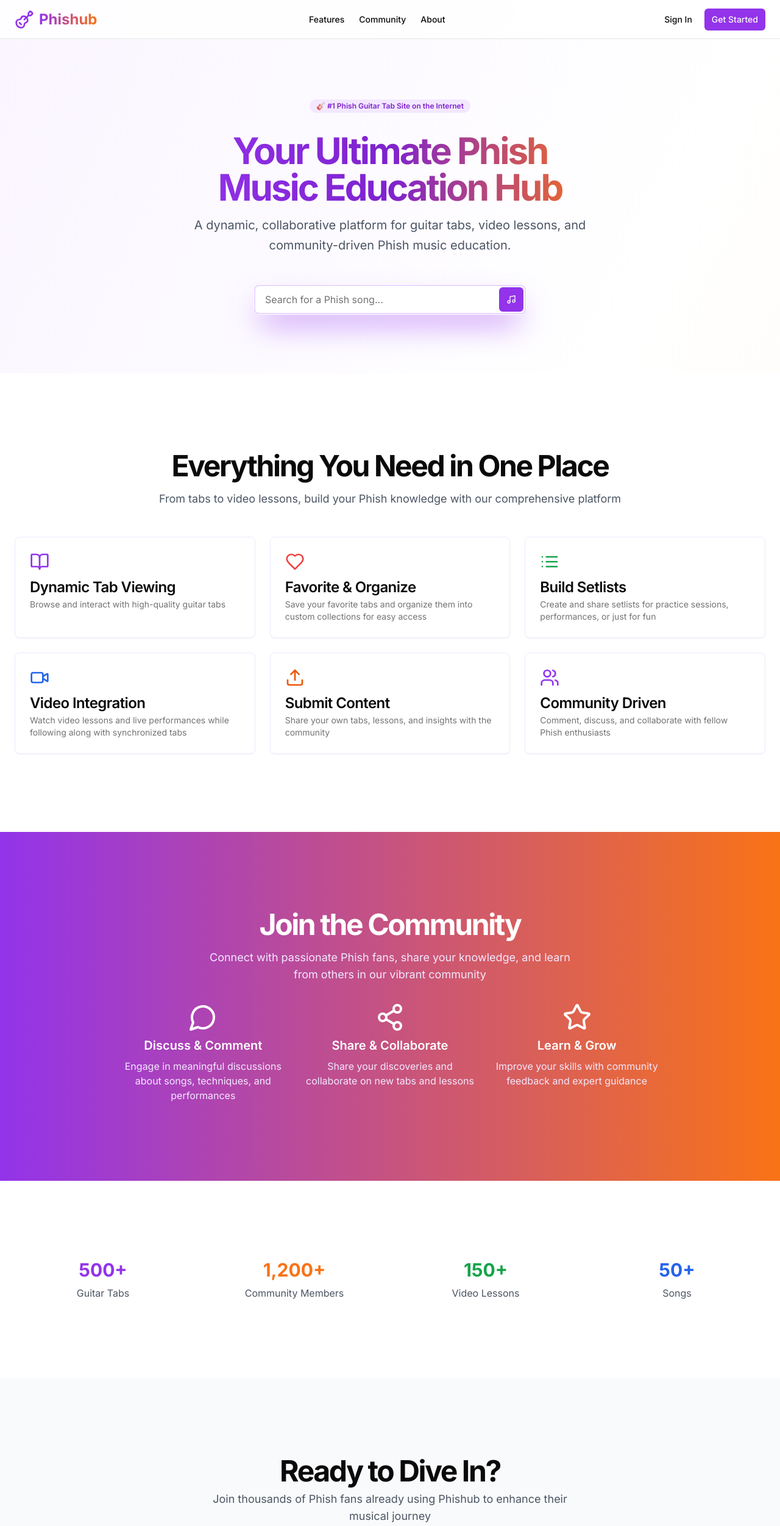
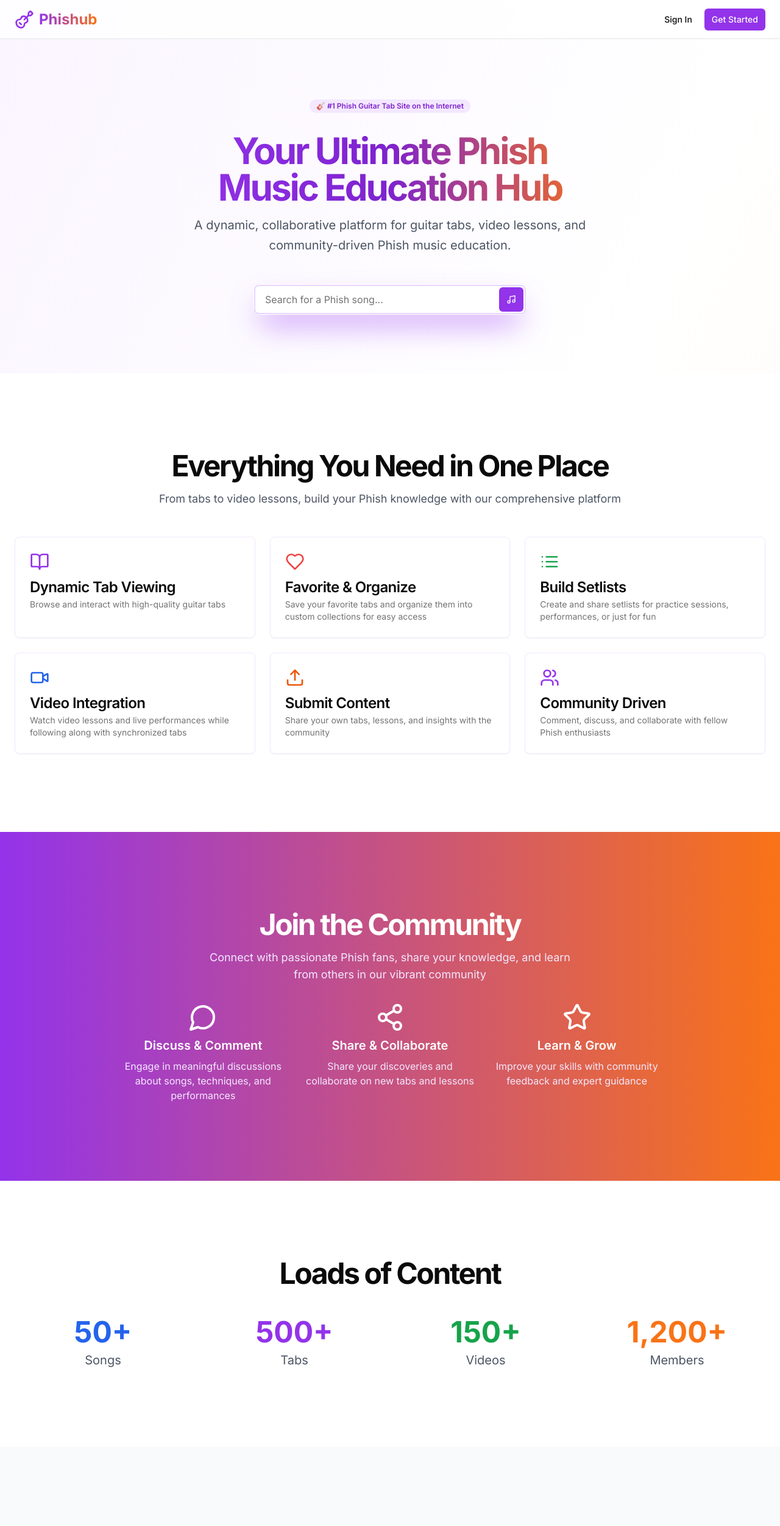
Before and after one commit to mplunket/phishub, a Next.js app: page / in a window 1280 px wide. Shown: the top 2502 px of the page at 61% size. Built offline with nearby package versions, Linux system fonts and the light colour scheme.

Commit message:
refactor: adjust positioning of search suggestions dropdown in SearchBar component

```diff
--- a/app/page.tsx
+++ b/app/page.tsx
@@ -34,28 +34,6 @@
             Phishub
           </span>
         </Link>
-
-        {/* Desktop Navigation */}
-        <nav className="hidden md:flex gap-4 lg:gap-6">
-          <Link
-            className="text-sm font-medium hover:text-purple-600 transition-colors"
-            href="#features"
-          >
-            Features
-          </Link>
-          <Link
-            className="text-sm font-medium hover:text-purple-600 transition-colors"
-            href="#community"
-          >
-            Community
-          </Link>
-          <Link
-            className="text-sm font-medium hover:text-purple-600 transition-colors"
-            href="#about"
-          >
-            About
-          </Link>
-        </nav>
 
         {/* Desktop Auth Buttons */}
         <div className="hidden md:flex gap-2">
@@ -221,22 +199,27 @@
       {/* Stats Section */}
       <section className="w-full py-12 md:py-24 lg:py-32 bg-white">
         <div className="container px-4 md:px-6 mx-auto">
+          <div className="text-center mb-12">
+            <h2 className="text-3xl font-bold tracking-tighter sm:text-4xl md:text-5xl">
+              Loads of Content
+            </h2>
+          </div>
           <div className="grid gap-6 lg:grid-cols-4 md:grid-cols-2 text-center">
             <div className="space-y-2">
-              <div className="text-3xl font-bold text-purple-600">500+</div>
-              <div className="text-gray-600">Guitar Tabs</div>
+              <div className="text-5xl font-bold text-blue-600">50+</div>
+              <div className="text-gray-600 text-xl">Songs</div>
             </div>
             <div className="space-y-2">
-              <div className="text-3xl font-bold text-orange-500">1,200+</div>
-              <div className="text-gray-600">Community Members</div>
+              <div className="text-5xl font-bold text-purple-600">500+</div>
+              <div className="text-gray-600 text-xl">Tabs</div>
             </div>
             <div className="space-y-2">
-              <div className="text-3xl font-bold text-green-600">150+</div>
-              <div className="text-gray-600">Video Lessons</div>
+              <div className="text-5xl font-bold text-green-600">150+</div>
+              <div className="text-gray-600 text-xl">Videos</div>
             </div>
             <div className="space-y-2">
-              <div className="text-3xl font-bold text-blue-600">50+</div>
-              <div className="text-gray-600">Songs</div>
+              <div className="text-5xl font-bold text-orange-500">1,200+</div>
+              <div className="text-gray-600 text-xl">Members</div>
             </div>
           </div>
         </div>
--- a/components/search-bar.tsx
+++ b/components/search-bar.tsx
@@ -49,7 +49,7 @@
         </div>
 
         {showSuggestions && filteredSongs.length > 0 && (
-          <div className="absolute top-full left-4 right-4 mt-2 bg-white/95 backdrop-blur-sm border border-purple-200 rounded-lg shadow-lg z-50 max-h-60 overflow-y-auto">
+          <div className="absolute top-full left-0 right-0 mt-2 bg-white/95 backdrop-blur-sm border border-purple-200 rounded-lg shadow-lg z-50 max-h-60 overflow-y-auto">
             {filteredSongs.map((song, index) => (
               <button
                 key={index}
```
